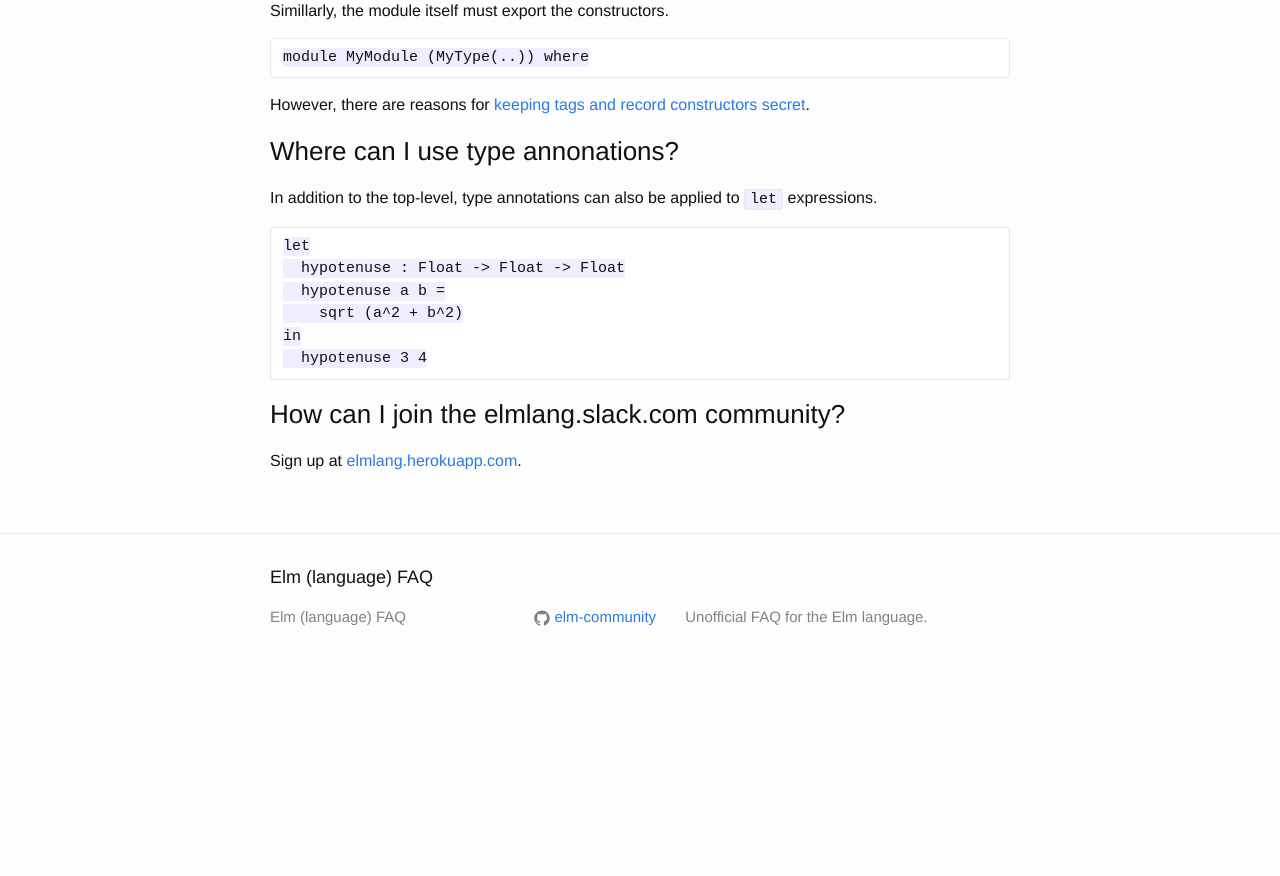
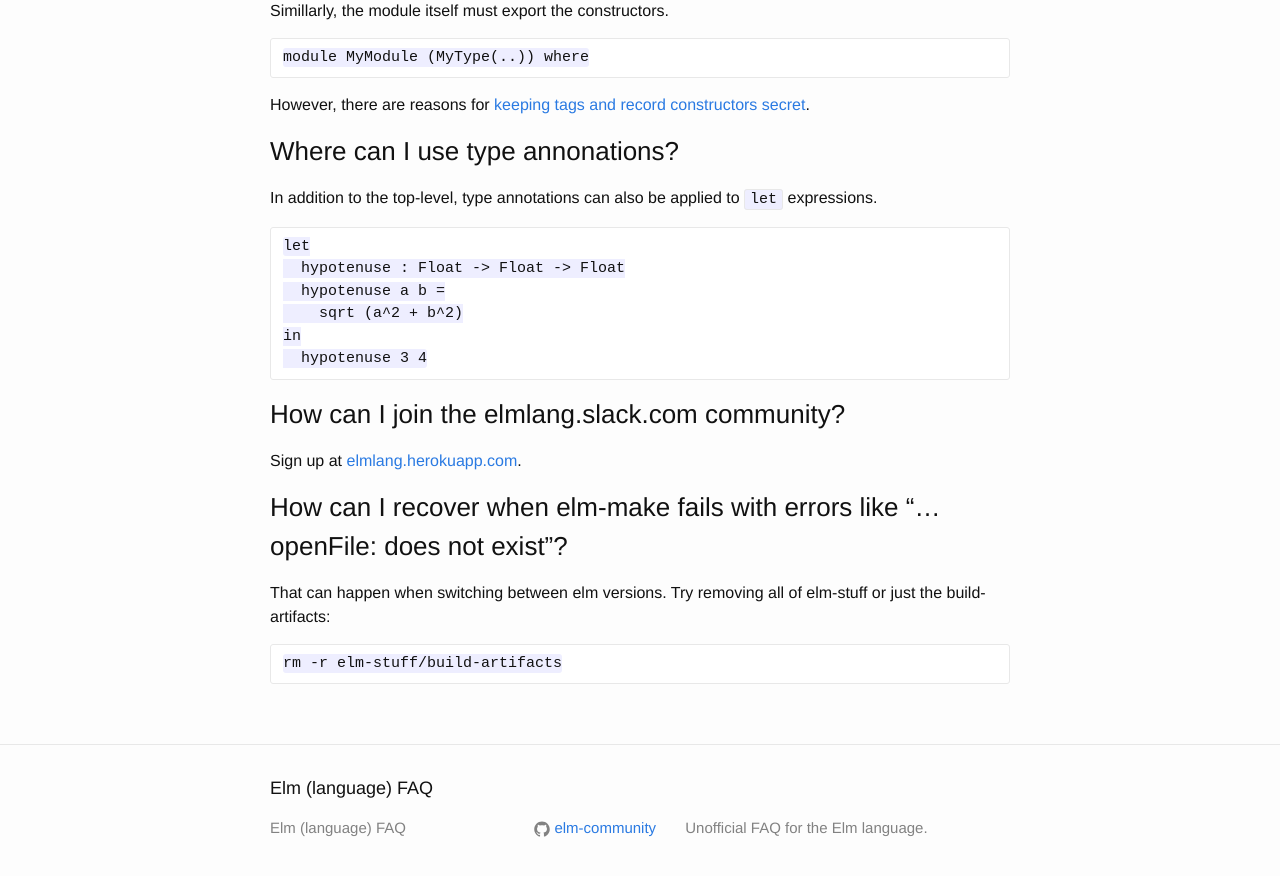
Before and after one commit to gunnarahlberg/elm-faq, a Jekyll site: the page built from index.md, in a window 1280 px wide and 900 px high, scrolled down 3146 px. Shown: the top 876 px of the window. Built offline with Jekyll 4.4.1, drawn with Linux system fonts in a browser that asks for light colours; before the commit the page ends 3834 px from its top, so only the background shows below that.

Commit message:
Removing elm-stuff.

```diff
--- a/index.md
+++ b/index.md
@@ -125,3 +125,9 @@ In addition to the top-level, type annotations can also be applied to `let` expr
 
 ### How can I join the elmlang.slack.com community?
 Sign up at [elmlang.herokuapp.com](http://elmlang.herokuapp.com/).
+
+### How can I recover when elm-make fails with errors like "... openFile: does not exist"?
+
+That can happen when switching between elm versions. Try removing all of elm-stuff or just the build-artifacts:
+
+    rm -r elm-stuff/build-artifacts
```
